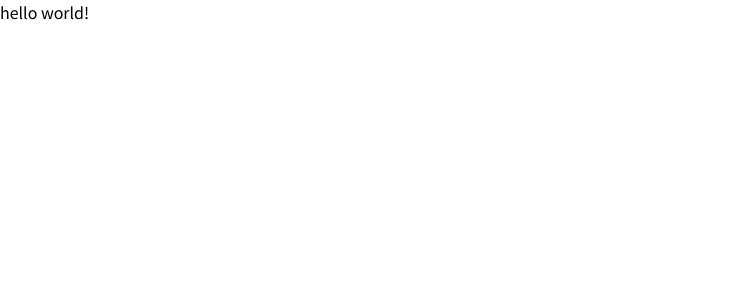
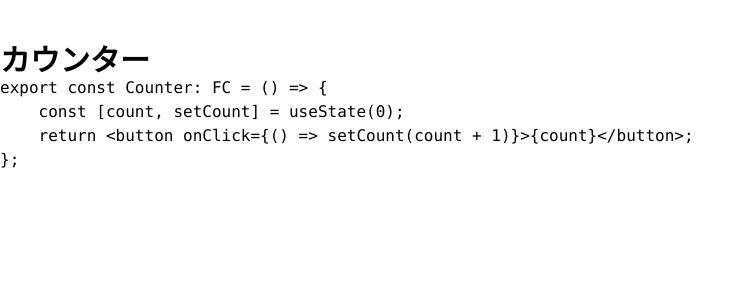
Before and after one commit to KokiSakano/example-mdx, a Next.js app: page / in a window 1280 px wide. Shown: the top 300 px of the page, without its empty margins (0-752 px from the left). Built offline with nearby package versions, Linux system fonts and the light colour scheme.

Commit message:
markdown作成

```diff
--- a/src/app/page.tsx
+++ b/src/app/page.tsx
@@ -1,7 +1,5 @@
-export default function Home() {
-  return (
-    <main>
-      hello world!
-    </main>
-  )
-}
+import Counter from './counter.mdx';
+
+export default function Page() {
+  return <Counter />;
+};
--- /dev/null
+++ b/src/mdx-components.tsx
@@ -0,0 +1,10 @@
+import type { MDXComponents } from 'mdx/types';
+
+export function useMDXComponents(components: MDXComponents): MDXComponents {
+  return {
+    h1: (props) => {
+      return <h2 className="mt-10 text-3xl font-bold" {...props} />;
+    },
+    ...components,
+  };
+};
--- a/tailwind.config.js
+++ b/tailwind.config.js
@@ -1,9 +1,7 @@
 /** @type {import('tailwindcss').Config} */
 module.exports = {
   content: [
-    './src/pages/**/*.{js,ts,jsx,tsx,mdx}',
-    './src/components/**/*.{js,ts,jsx,tsx,mdx}',
-    './src/app/**/*.{js,ts,jsx,tsx,mdx}',
+    './src/**/*.{js,ts,jsx,tsx,mdx}',
   ],
   plugins: [],
 }
```
Also changed, not shown: src/app/counter.mdx (added, +8 -0 lines).
